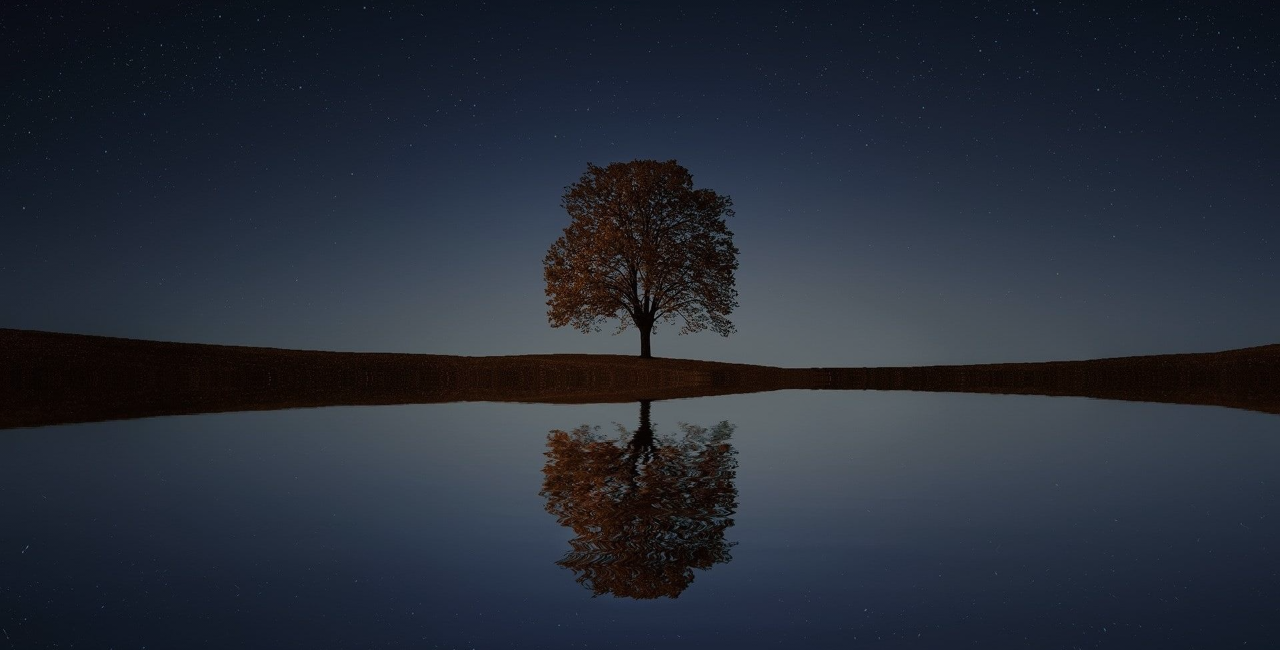
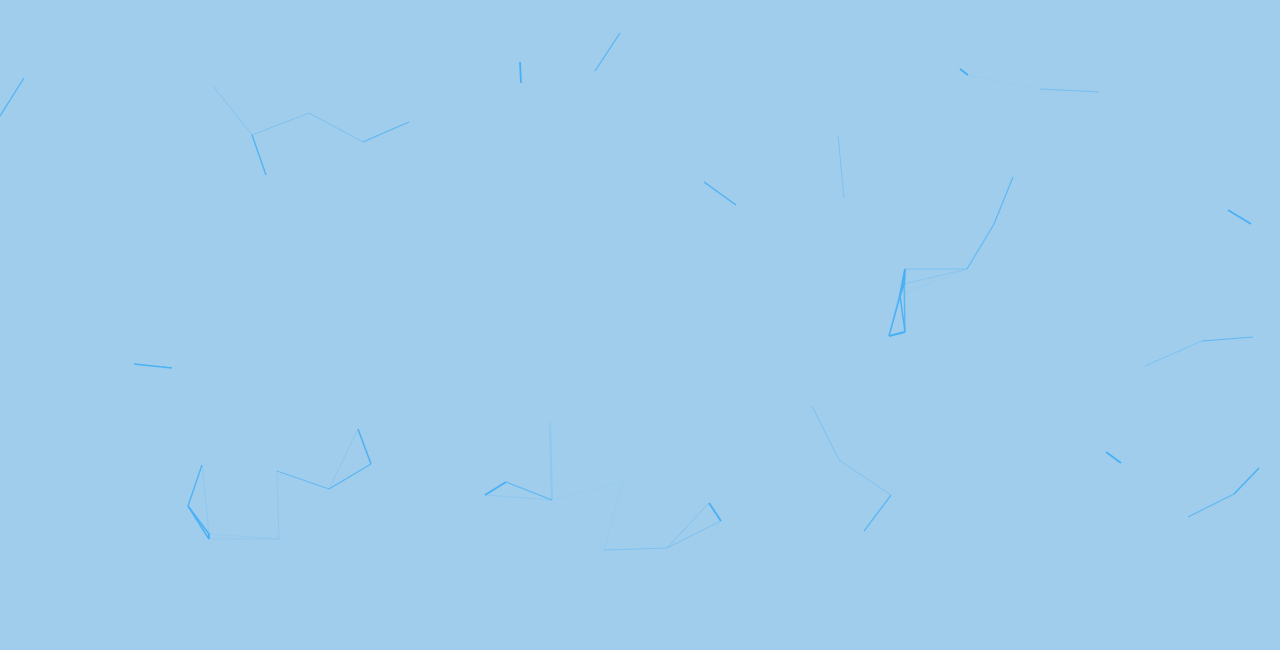
Before and after one commit to LifeAdventurer/LifeAdventurer.github.io, a plain HTML site: page index.html in a window 1280 px wide. Shown: the part 150-800 px from the top of the page. Drawn offline with Linux system fonts and the light colour scheme.

Commit message:
Update style.css

```diff
--- a/style.css
+++ b/style.css
@@ -3,13 +3,13 @@
   padding: 0;
 }
 
-.main{
+/* .main{
   width: 100%;
   background: linear-gradient(to top, rgba(0,0,0,0.5)50%,rgba(0,0,0,0.5)50%), url(1.jpg);
   background-position: center;
   background-size: cover;
   height: 100vh;
-}
+} */
 
 .navbar{
   width: 1200px;
```
